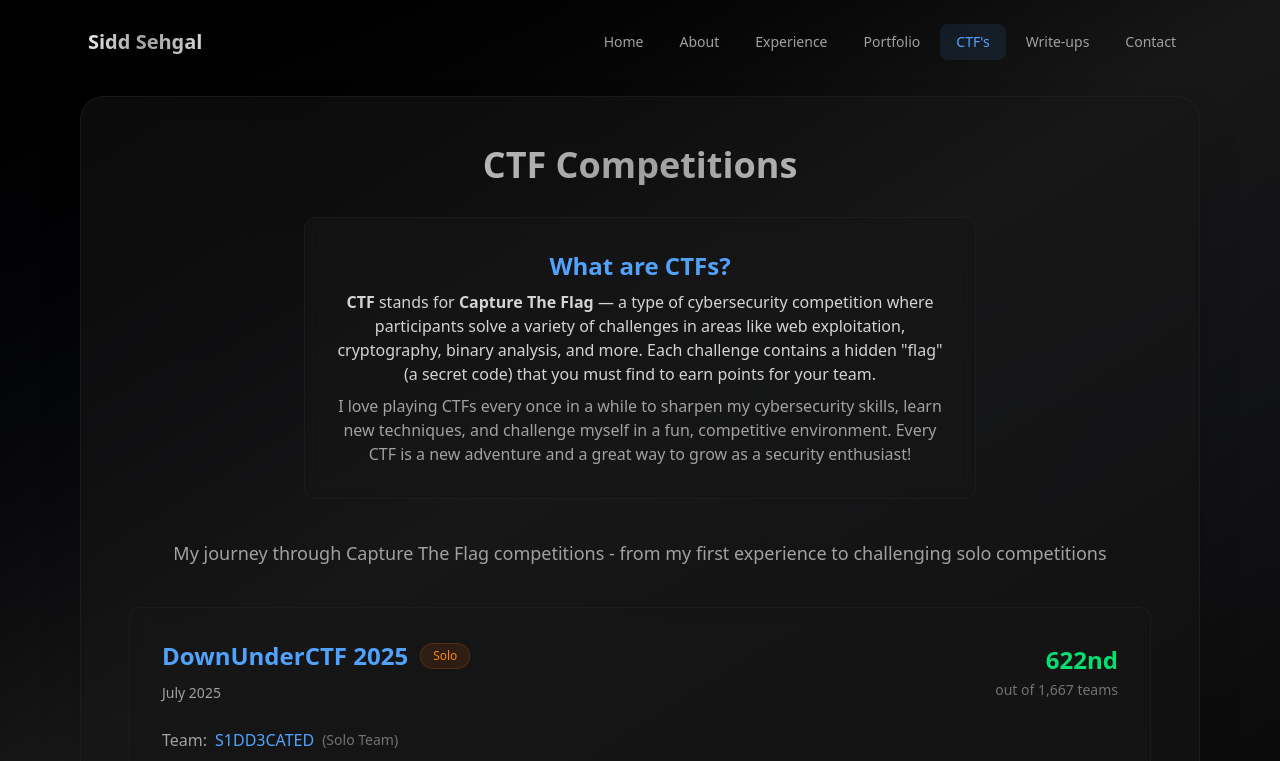
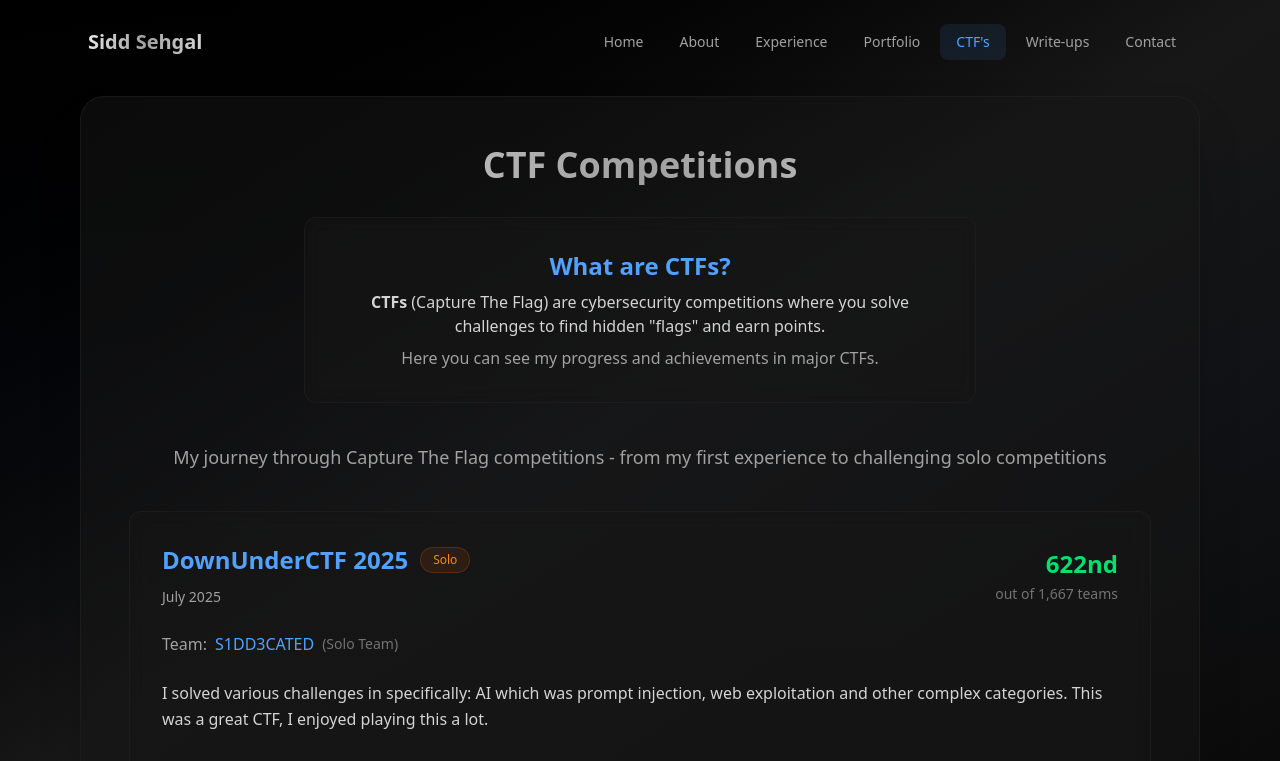
Before and after one commit to SiddDevCS/Sidd-Website, a Next.js app: page /ctfs in a window 1280 px wide. Shown: the top 761 px of the page. Built offline with nearby package versions, Linux system fonts and the light colour scheme.

Commit message:
Enhancements to /ctfs

```diff
--- a/app/ctfs/page.tsx
+++ b/app/ctfs/page.tsx
@@ -246,10 +246,10 @@
             <div className="glass-card rounded-xl p-6 md:p-8 mx-auto max-w-2xl text-center border-l-4 border-blue-500/30">
               <h2 className="text-2xl font-semibold text-blue-400 mb-2">What are CTFs?</h2>
               <p className="text-neutral-300 mb-2">
-                <strong>CTF</strong> stands for <strong>Capture The Flag</strong> — a type of cybersecurity competition where participants solve a variety of challenges in areas like web exploitation, cryptography, binary analysis, and more. Each challenge contains a hidden &quot;flag&quot; (a secret code) that you must find to earn points for your team.
+                <strong>CTFs</strong> (Capture The Flag) are cybersecurity competitions where you solve challenges to find hidden "flags" and earn points.
               </p>
               <p className="text-neutral-400">
-                I love playing CTFs every once in a while to sharpen my cybersecurity skills, learn new techniques, and challenge myself in a fun, competitive environment. Every CTF is a new adventure and a great way to grow as a security enthusiast!
+                Here you can see my progress and achievements in major CTFs.
               </p>
             </div>
           </section>
```
Also changed, not shown: 1 other file (tests, documents, lock files or other folders).
